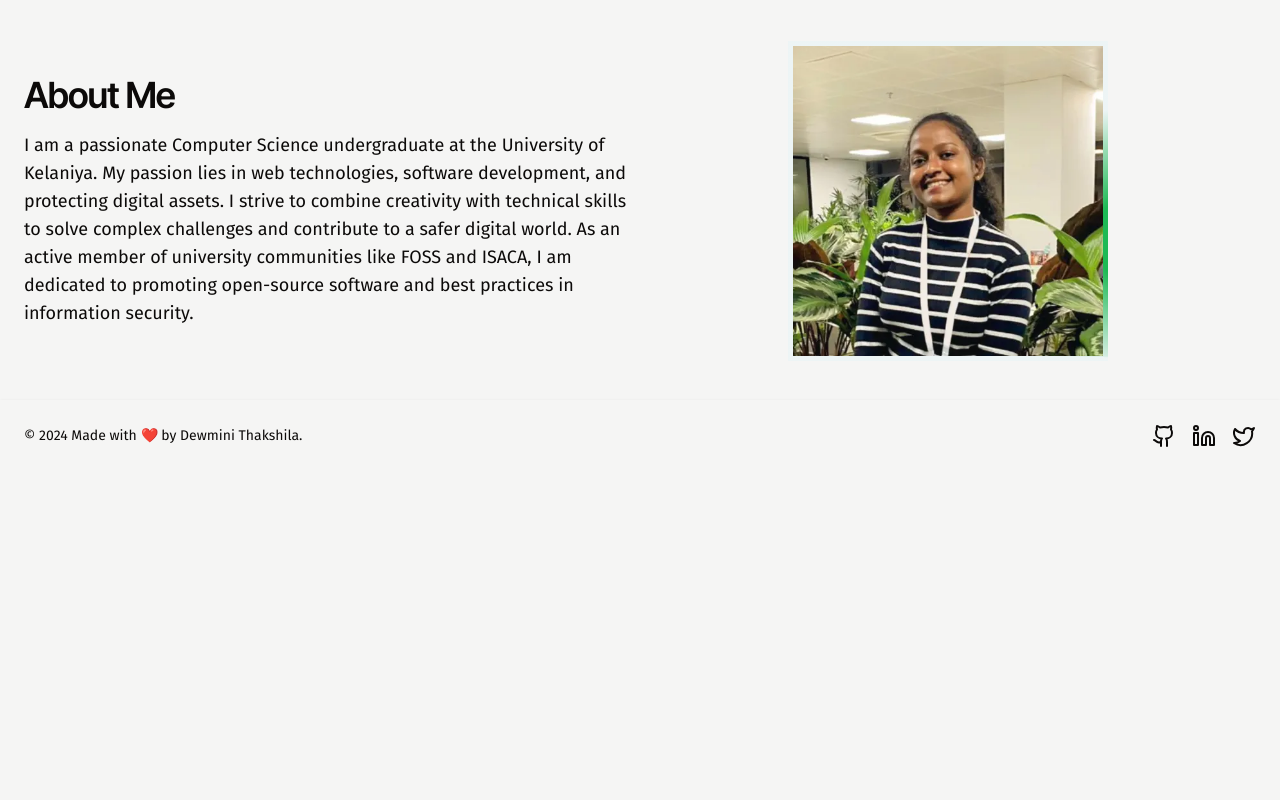
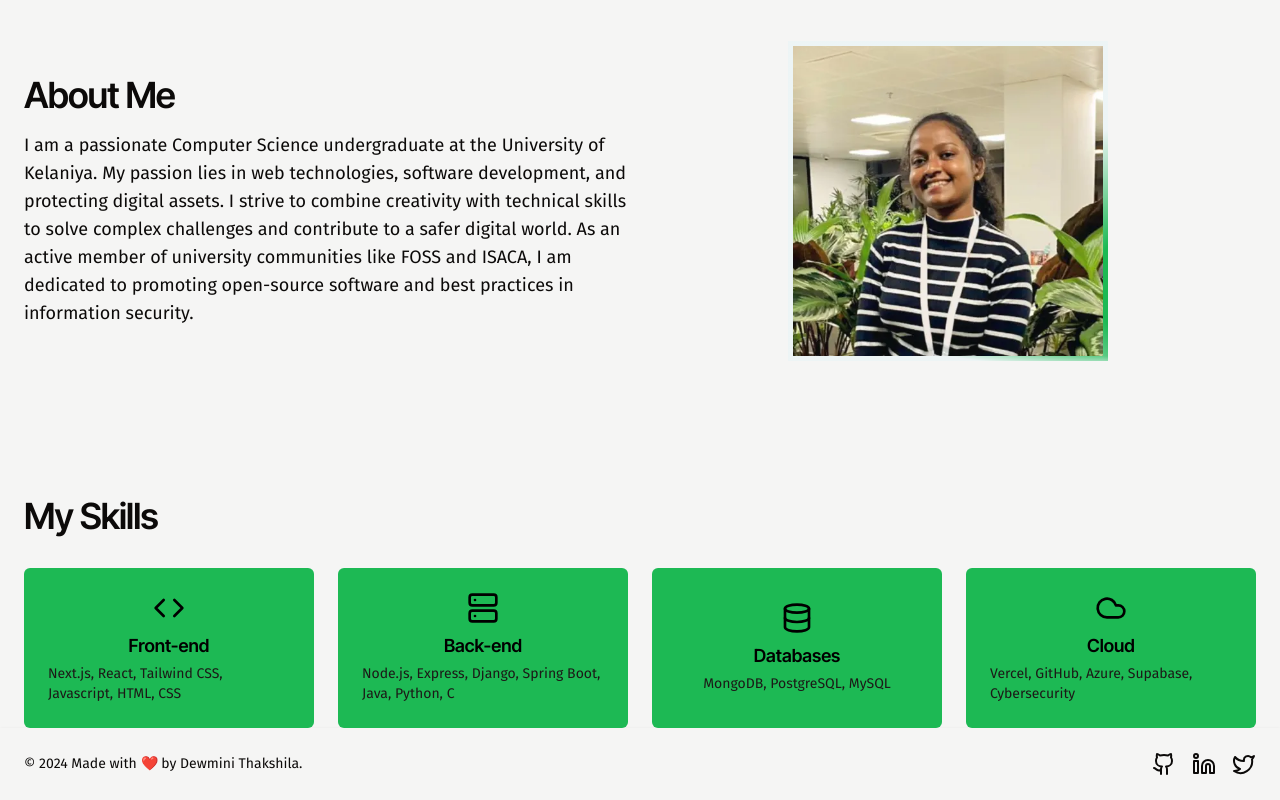
Before and after one commit to KavindiDev/portfolio, a Next.js app: page / in a window 1280 px wide. Shown: the part 957-1757 px from the top of the page. Before the commit the page ends 1429 px from the top, so only its background shows below. Built offline with nearby package versions, Linux system fonts and the light colour scheme.

Commit message:
Skill section added

```diff
--- a/app/page.jsx
+++ b/app/page.jsx
@@ -1,11 +1,13 @@
 import Hero from "@/components/Home/Hero"
 import About from "@/components/Home/About"
+import Skills from "@/components/Home/Skills"
 
 export default function HomePage() {
   return (
     <main>
       <Hero />
       <About />
+      <Skills />
     </main>
   )
 }
--- /dev/null
+++ b/components/Home/Skills.jsx
@@ -0,0 +1,44 @@
+import { CodeIcon, ServerIcon, DatabaseIcon, CloudIcon } from "lucide-react";
+
+const skills = [
+  {
+    title: "Front-end",
+    description: "Next.js, React, Tailwind CSS, Javascript, HTML, CSS",
+    icon: CodeIcon,
+  },
+  {
+    title: "Back-end",
+    description: "Node.js, Express, Django, Spring Boot, Java, Python, C",
+    icon: ServerIcon,
+  },
+  {
+    title: "Databases",
+    description: "MongoDB, PostgreSQL, MySQL",
+    icon: DatabaseIcon,
+  },
+  {
+    title: "Cloud",
+    description: "Vercel, GitHub, Azure, Supabase, Cybersecurity",
+    icon: CloudIcon,
+  },
+]
+export default function Skills() {
+    return (
+        <section id="skills" className="pt-16 md:pt-24">
+          <div className="container mx-auto px-4 md:px-6">
+            <h2 className="text-3xl font-bold tracking-tight md:text-4xl">My Skills</h2>
+            <div className="mt-8 grid grid-cols-1 sm:grid-cols-2 md:grid-cols-4 gap-4 md:gap-6">
+              {
+                skills.map(skill => (
+                  <div key={skill.title} className="flex flex-col items-center justify-center rounded-md bg-accent p-4 md:p-6 text-black transition-colors hover:bg-accent-foreground">
+                    <skill.icon className="h-6 w-6 md:h-8 md:w-8" />
+                    <h3 className="mt-2 text-base md:text-lg font-medium">{skill.title}</h3>
+                    <p className="mt-1 text-xs md:text-sm text-stone-900">{skill.description}</p>
+                  </div>
+                ))
+              }
+            </div>
+          </div>
+        </section>
+    );
+}
```
